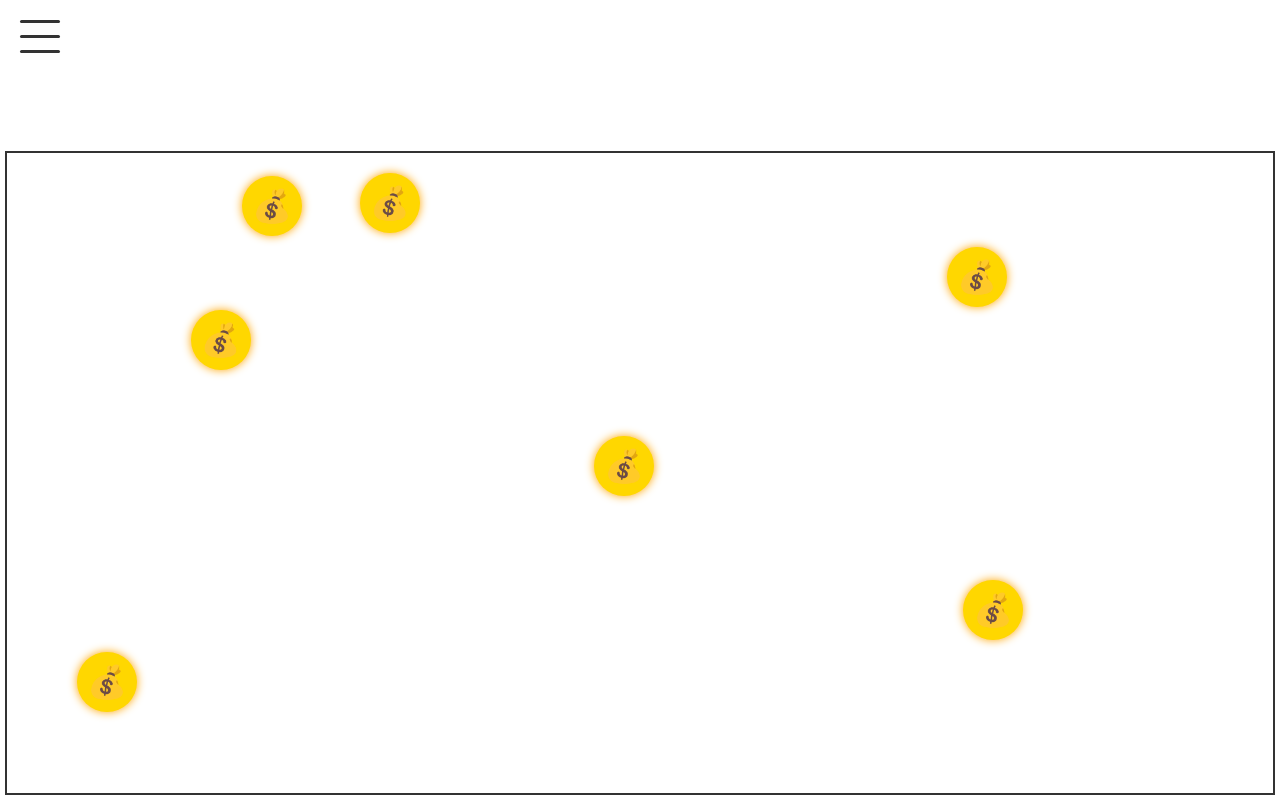
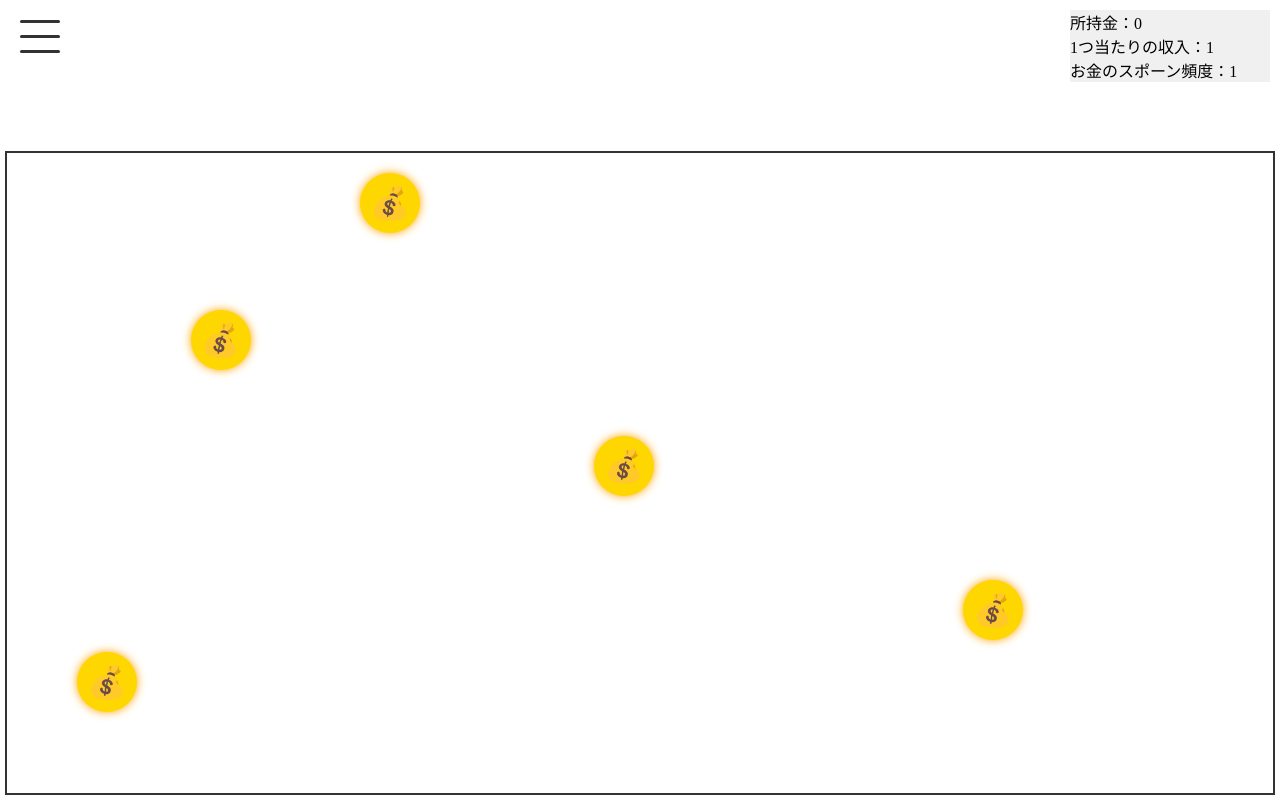
Before and after one commit to kanade0811/money_clicker, a Vue app: page / in a window 1280 px wide. Built offline with nearby package versions, Linux system fonts and the light colour scheme.

Commit message:
walletに仮のcssを付与

```diff
--- a/src/assets/style/tools/wallet.css
+++ b/src/assets/style/tools/wallet.css
@@ -0,0 +1,7 @@
+#wallet {
+  width: 200px;
+  margin: 10px;
+  margin-left: auto;
+  text-align: left;
+  background-color: #f0f0f0;
+}
--- a/src/components/tool.vue
+++ b/src/components/tool.vue
@@ -1,5 +1,6 @@
 <script setup>
 import '@/assets/style/tools/hamburger.css'
+import '@/assets/style/tools/wallet.css'
 import { globals } from '@/globals'
 import { worth } from '@/composables/button/worth'
 import { spawn } from '@/composables/button/spawn'
@@ -17,13 +18,13 @@
     </div>
   </label>
 
-  <!--
   <div id="wallet">
     所持金：{{ globals.wallet }}<br>
     1つ当たりの収入：{{ globals.worth }}<br>
     お金のスポーン頻度：{{ globals.spawn }}
   </div>
 
+<!--
   <div id="buildings-wrapper">
     <div class="building-container">
       <div class="main-button" @click=" worth.toggle ">
@@ -56,6 +57,5 @@
         </div>
       </Transition>
     </div>
-  </div>
-  -->
+  </div> -->
 </template>
```
